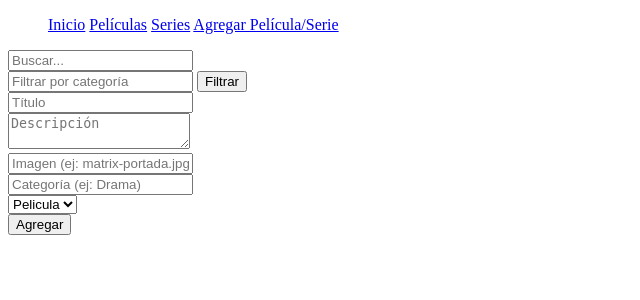
After one commit to ValenBelone7/MiFlix-project, a Flask app: page /agregar in a window 1280 px wide. The commit adds this page. Shown: the top 300 px of the page, without its empty margins (0-640 px from the left). Run offline with Flask 3, Linux system fonts and the light colour scheme.

Commit message:
Agregando cambios en app.py, layout.html y agregado nuevo template agregar.html

```diff
--- a/app.py
+++ b/app.py
@@ -1,4 +1,4 @@
-from flask import Flask, render_template, request
+from flask import Flask, render_template, request, redirect, url_for
 import json
 
 app = Flask(__name__)
@@ -18,21 +18,41 @@ def dividir():
             series.append(item)
     return peliculas, series
 
+def filtrar_por_categoria(lista, categoria):
+    if not categoria:
+        return lista
+
+    lista_filtrada = []
+    for item in lista:
+        if 'categorias' in item:
+            if categoria in item['categorias']:
+                lista_filtrada.append(item)
+    return lista_filtrada
+
+def guardarMovies(data):
+    with open("data/biblioteca.json", "w", encoding="utf-8") as archivo:
+        json.dump(data, archivo, ensure_ascii=False, indent=4)
+
+def obtener_nuevo_id():
+    data = cargarMovies()
+
+    if not data:
+        return 1
+
+    max_id = data[0]["id"]
+    for item in data:
+        if item["id"] > max_id:
+            max_id = item["id"]
+
+    return max_id + 1
+
 @app.route("/")
 def index():
     data = cargarMovies()
     categoria_filtrada = request.args.get('categoria')
-
-    if categoria_filtrada:
-        data_filtrada = []
-        for item in data:
-            if 'categorias' in item:
-                if categoria_filtrada in item['categorias']:
-                    data_filtrada.append(item)
-        data = data_filtrada
+    data = filtrar_por_categoria(data, categoria_filtrada)
 
     return render_template("index.html", data=data)
-
 
 @app.route("/login")
 def login():
@@ -40,39 +60,38 @@ def login():
 
 @app.route("/peliculas")
 def peliculas():
-    datos = dividir()
-    peliculas = datos[0]
-
+    peliculas, _ = dividir()
     categoria_filtrada = request.args.get('categoria')
-
-    if categoria_filtrada:
-        peliculas_filtradas = []
-        for pelicula in peliculas:
-            if 'categorias' in pelicula:
-                if categoria_filtrada in pelicula['categorias']:
-                    peliculas_filtradas.append(pelicula)
-        peliculas = peliculas_filtradas
+    peliculas = filtrar_por_categoria(peliculas, categoria_filtrada)
 
     return render_template("peliculas.html", peliculas=peliculas)
 
-
 @app.route("/series")
 def series():
-    datos = dividir()
-    series = datos[1]
-
+    _, series = dividir()
     categoria_filtrada = request.args.get('categoria')
-
-    if categoria_filtrada:
-        series_filtradas = []
-        for serie in series:
-            if 'categorias' in serie:
-                if categoria_filtrada in serie['categorias']:
-                    series_filtradas.append(serie)
-        series = series_filtradas
+    series = filtrar_por_categoria(series, categoria_filtrada)
 
     return render_template("series.html", series=series)
 
+@app.route("/agregar", methods=["GET", "POST"])
+def agregar():
+    if request.method == "POST":
+        nueva_entrada = {
+            "id": obtener_nuevo_id(),
+            "titulo": request.form["titulo"],
+            "descripcion": request.form["descripcion"],
+            "imagen": request.form["imagen"],
+            "categoria": request.form["categoria"],
+            "tipo": request.form["tipo"]
+        }
+
+        data = cargarMovies()
+        data.append(nueva_entrada)
+        guardarMovies(data)
+
+        return redirect("/")
+    return render_template("agregar.html")
 
 if __name__ == "__main__":
     app.run(debug=True)
--- /dev/null
+++ b/templates/agregar.html
@@ -0,0 +1,17 @@
+{% extends "layout.html" %}
+
+{% block title %}Agregar{% endblock %}
+
+{% block content %}
+<form action="/agregar" method="POST">
+    <input type="text" name="titulo" placeholder="Título" required><br>
+    <textarea name="descripcion" placeholder="Descripción" required></textarea><br>
+    <input type="text" name="imagen" placeholder="Imagen (ej: matrix-portada.jpg)" required><br>
+    <input type="text" name="categoria" placeholder="Categoría (ej: Drama)" required><br>
+    <select name="tipo" required>
+      <option value="Pelicula">Pelicula</option>
+      <option value="Serie">Serie</option>
+    </select><br>
+    <button type="submit">Agregar</button>
+  </form>
+{% endblock %}
--- a/templates/layout.html
+++ b/templates/layout.html
@@ -11,9 +11,10 @@
     <header>
         <nav id="nav-bar">
             <ul id="items-bar">
+                <a href="{{ url_for('index') }}">Inicio</a>
                 <a href="{{ url_for('peliculas') }}">Películas</a>
-                <a href="{{ url_for('index') }}">Inicio</a>
                 <a href="{{ url_for('series') }}">Series</a>
+                <a href="{{ url_for('agregar') }}">Agregar Película/Serie</a>
             </ul>
             <input id="search-input" type="text" placeholder="Buscar..." autocomplete="off" aria-label="Search field">
             <form method="get" action="">
```
